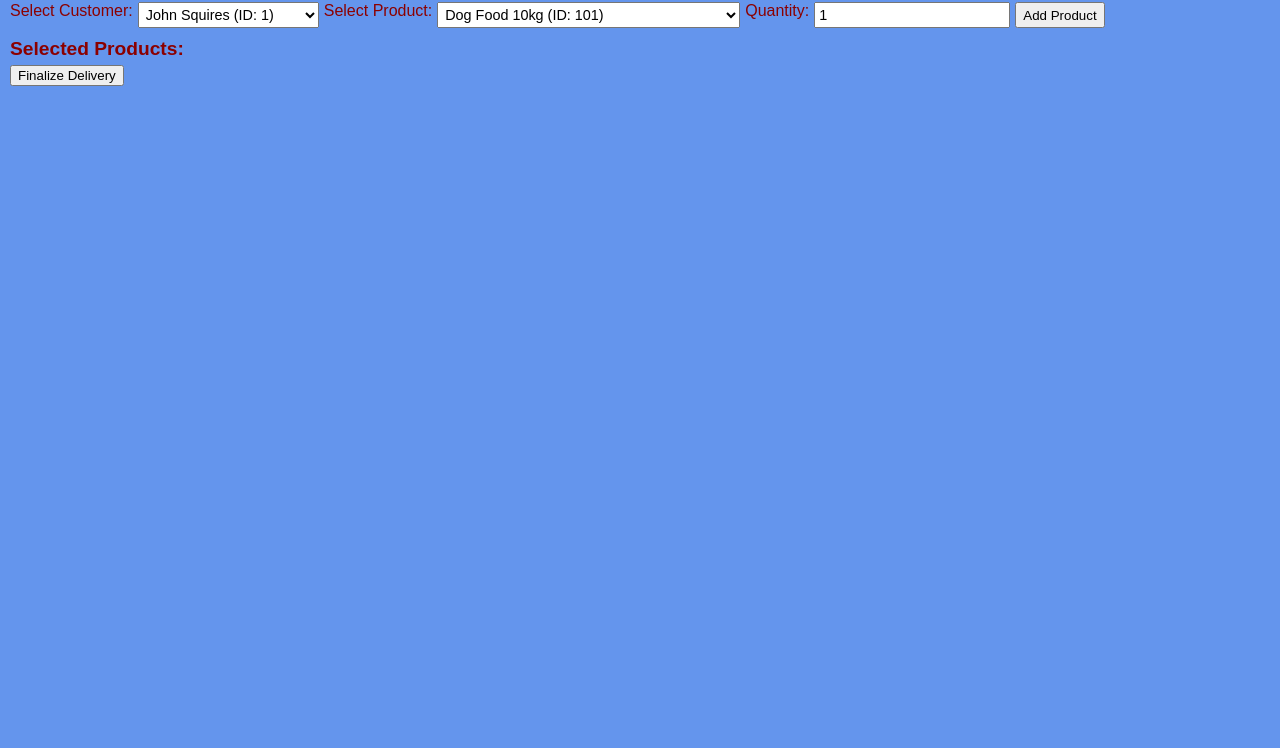
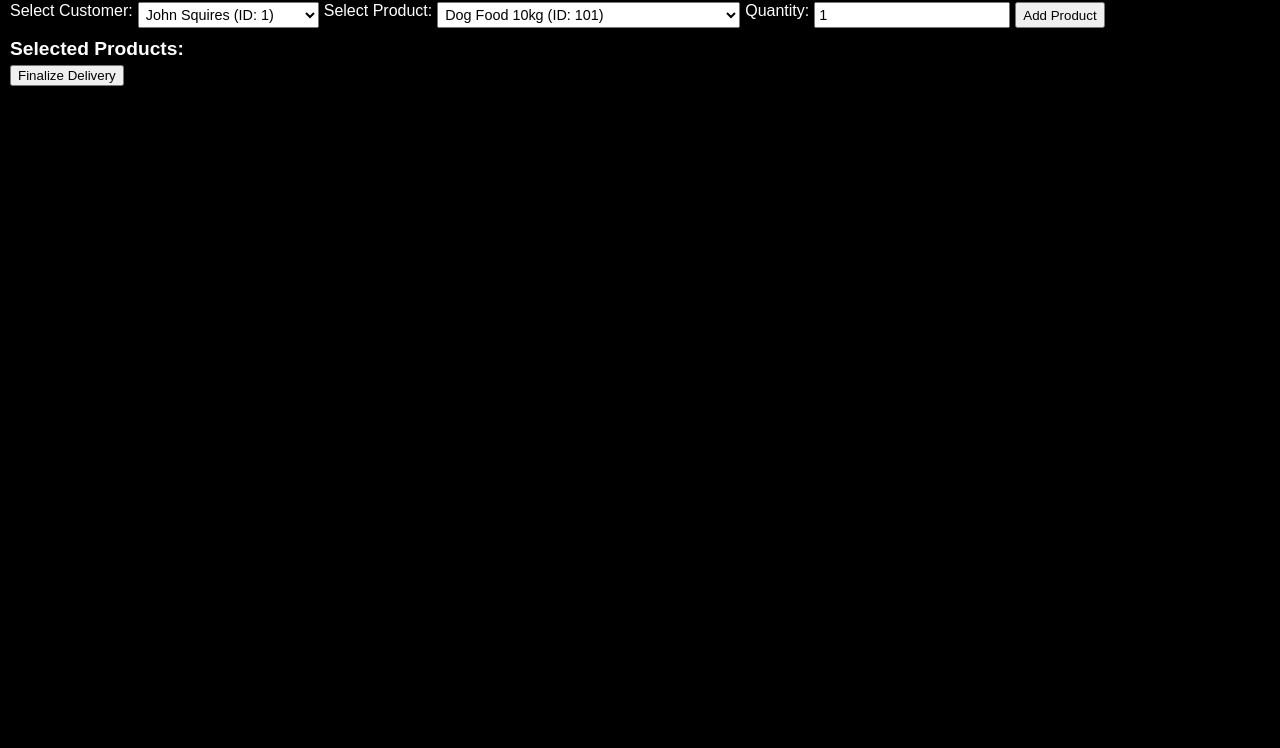
Before and after one commit to michaeliyer/deepestDog, a plain HTML site: page index.html in a window 1280 px wide. Shown: the part 52-800 px from the top of the page. Drawn offline with Linux system fonts and the light colour scheme.

Commit message:
Colors Changed

```diff
--- a/style.css
+++ b/style.css
@@ -72,8 +72,8 @@ h1 {
 body {
   font-family: Arial, sans-serif;
   margin: 10px; /* Default margin for larger screens */
-  background-color: cornflowerblue;
-  color: darkred;
+  background-color: black;
+  color: white;
 }
 
 h1 {
```
